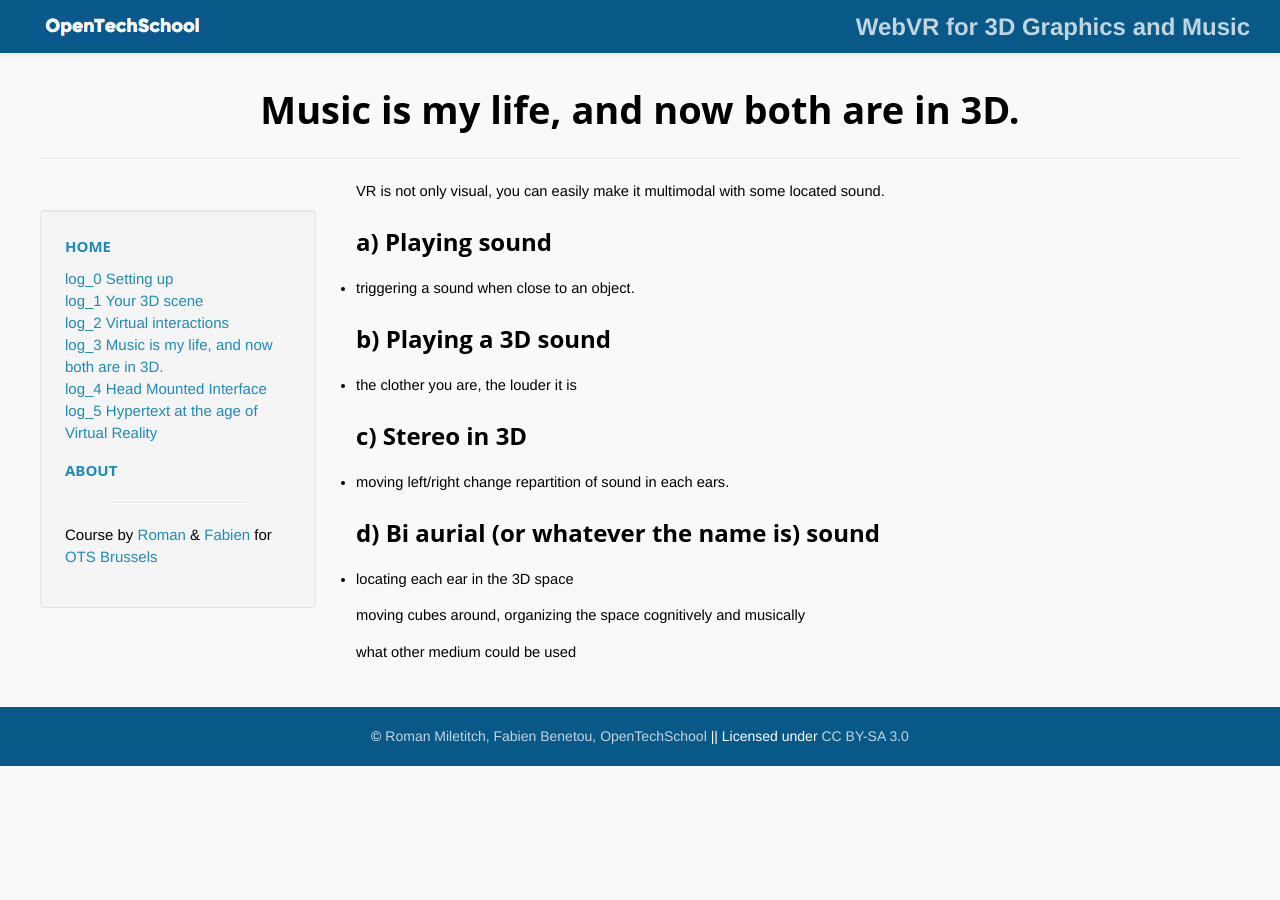
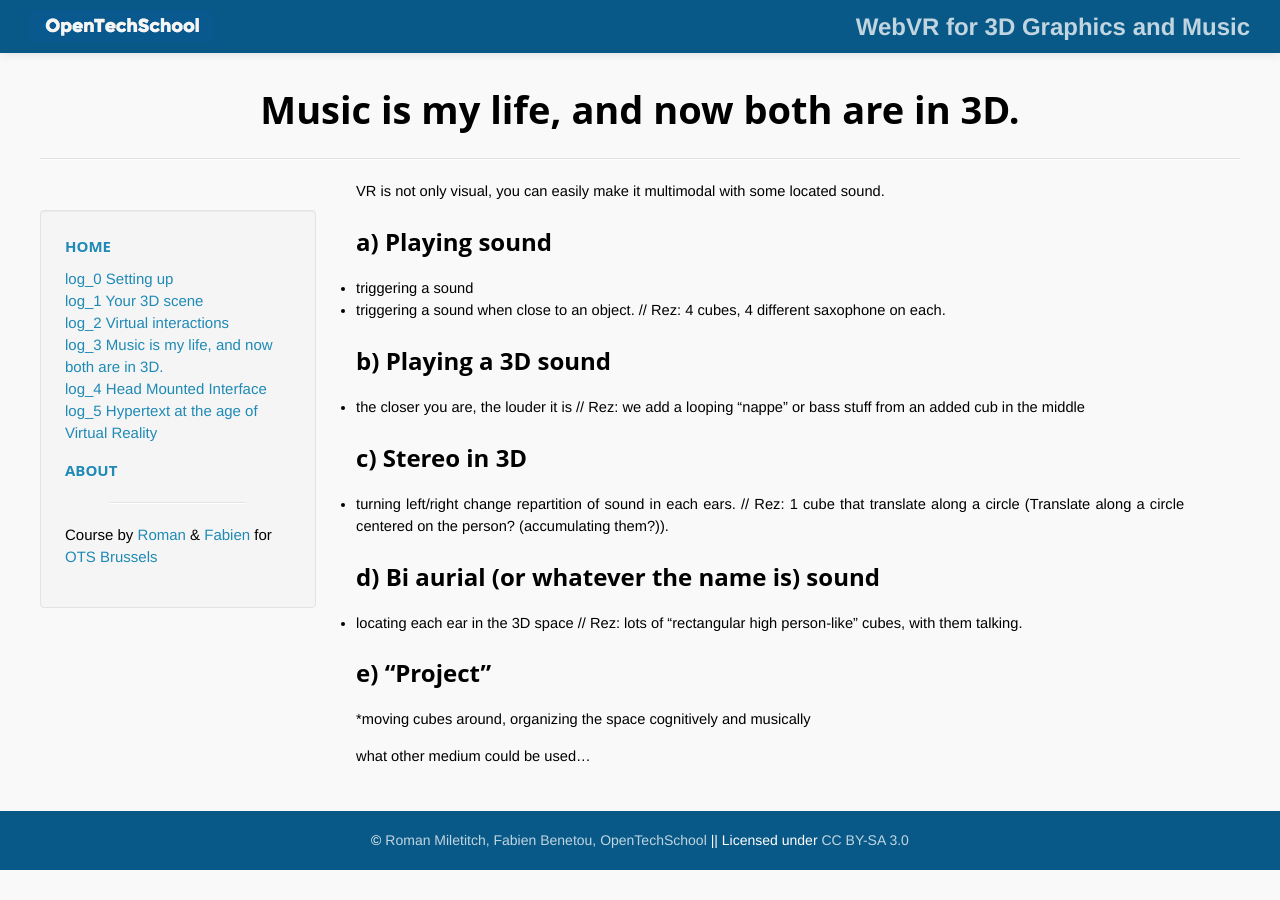
Before and after one commit to OpenTechSchool-Brussels/webVR-for-3D-graphics-and-music, a Jekyll site: the page built from adding-sound-in-the-mix.markdown, in a window 1280 px wide. Built offline with Jekyll 4.4.1, drawn with Linux system fonts in a browser that asks for light colours; Markdown is read by kramdown in place of the engine named in the settings.

Commit message:
Update adding-sound-in-the-mix.markdown

```diff
--- a/adding-sound-in-the-mix.markdown
+++ b/adding-sound-in-the-mix.markdown
@@ -8,19 +8,24 @@ num: 3
 VR is not only visual, you can easily make it multimodal with some located sound.
 
 ## a) Playing sound
+* triggering a sound
 * triggering a sound when close to an object.
+// Rez: 4 cubes, 4 different saxophone on each.
 
 ## b) Playing a 3D sound
-* the clother you are, the louder it is
+* the closer you are, the louder it is
+// Rez: we add a looping "nappe" or bass stuff from an added cub in the middle
 
 ## c) Stereo in 3D
-* moving left/right change repartition of sound in each ears.
+* turning left/right change repartition of sound in each ears.
+// Rez: 1 cube that translate along a circle (Translate along a circle centered on the person? (accumulating them?)).
 
 ## d) Bi aurial (or whatever the name is) sound
 * locating each ear in the 3D space
+// Rez: lots of "rectangular high person-like" cubes, with them talking.
+
+## e) "Project"
+*moving cubes around, organizing the space cognitively and musically
 
 
-moving cubes around, organizing the space cognitively and musically
-
-
-what other medium could be used
+what other medium could be used...
```
